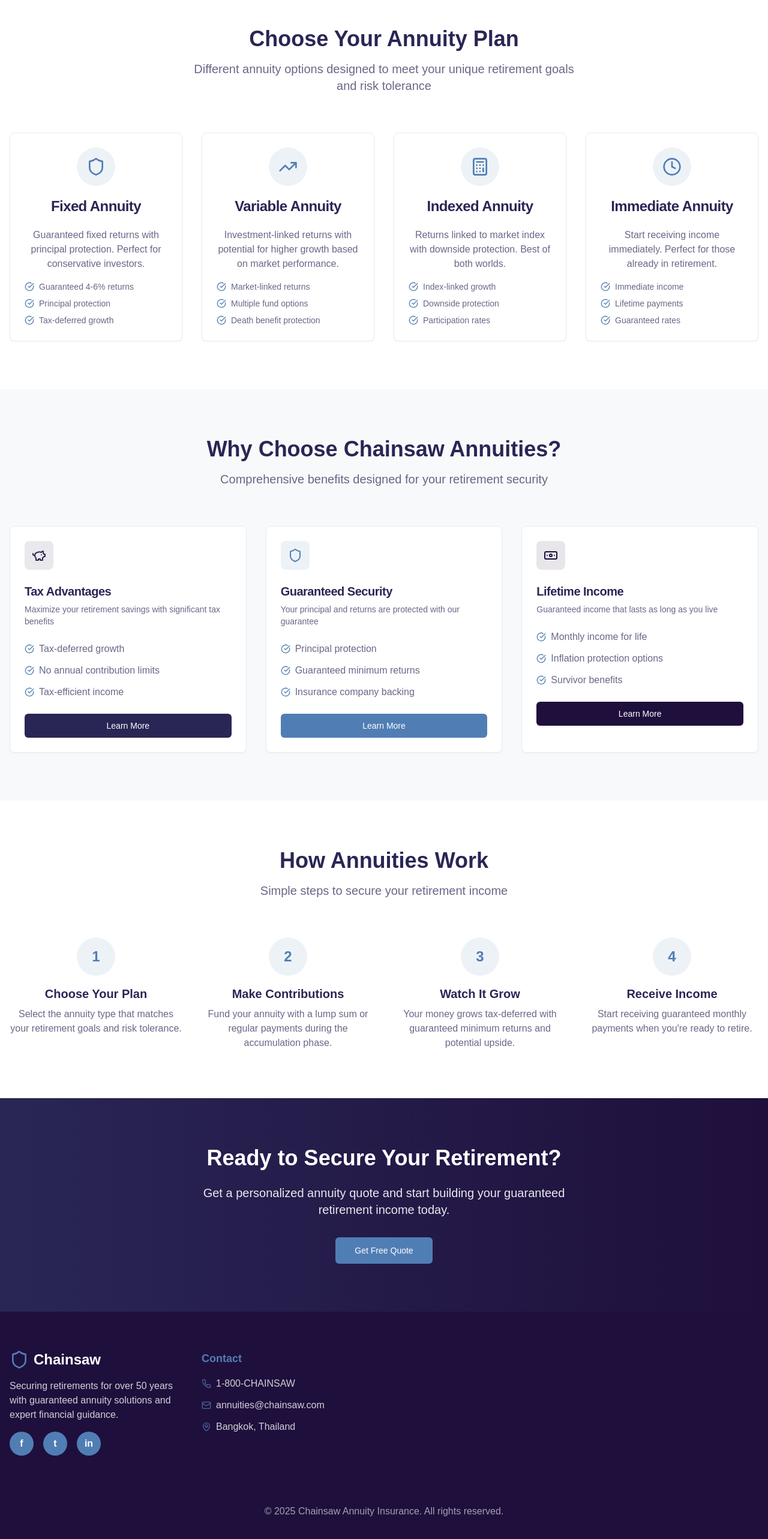
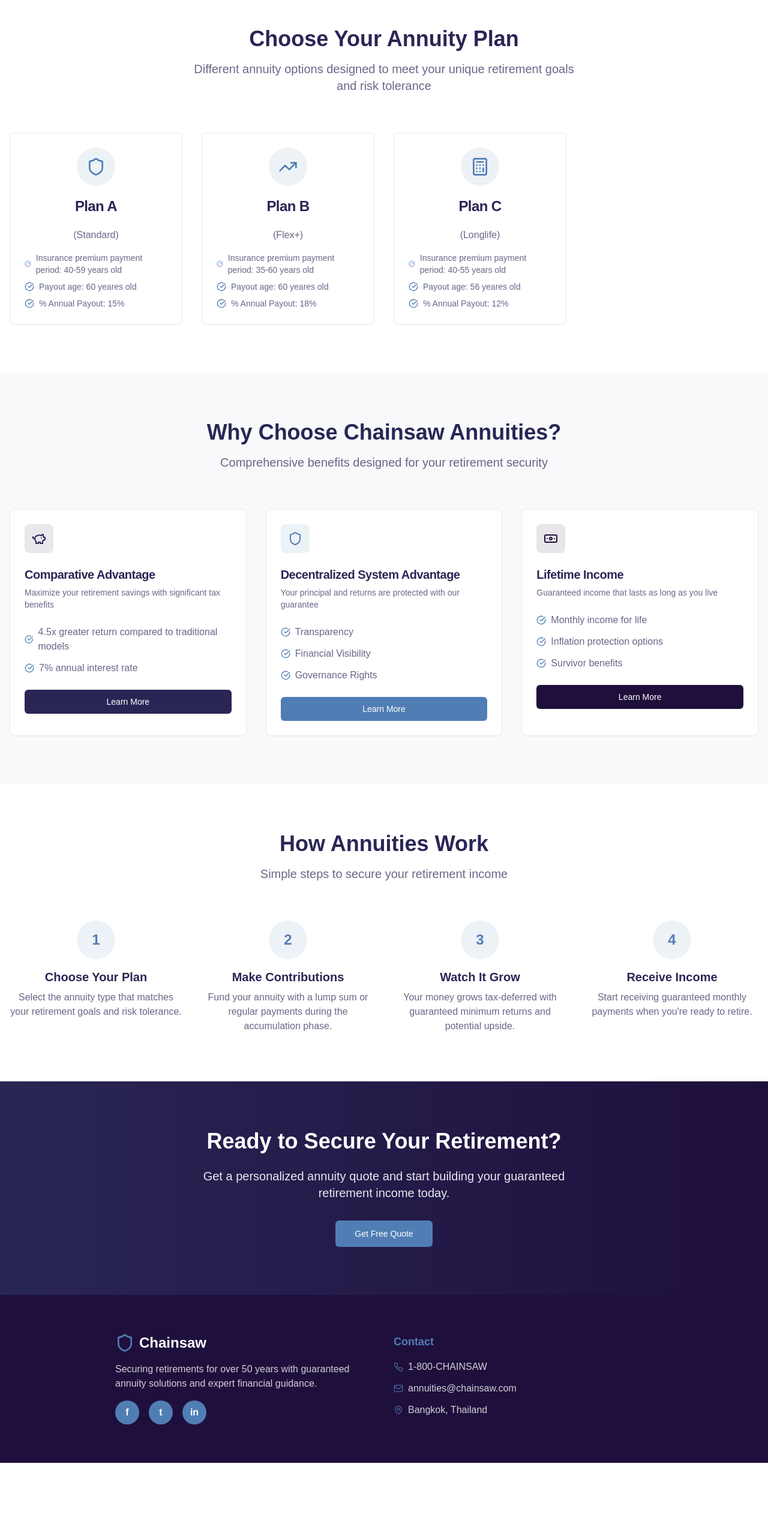
Before and after one commit to catwithasword/chainsaw-insurance, a Next.js app: page / in a window 1280 px wide. Shown: the part 762-3328 px from the top of the page at 60% size. After the commit the page ends 3201 px from the top, so only its background shows below. Built offline with nearby package versions, Linux system fonts and the light colour scheme; no server answers.

Commit message:
fix:change feature

```diff
--- a/components/sections/AnnuityTypesSection.tsx
+++ b/components/sections/AnnuityTypesSection.tsx
@@ -17,24 +17,24 @@ export default function AnnuityTypesSection() {
               <div className="w-16 h-16 bg-accent/10 rounded-full flex items-center justify-center mx-auto mb-4 group-hover:bg-accent/20 transition-colors">
                 <Shield className="h-8 w-8 text-accent" />
               </div>
-              <CardTitle className="text-primary">Fixed Annuity</CardTitle>
+              <CardTitle className="text-primary">Plan A</CardTitle>
             </CardHeader>
             <CardContent>
               <p className="text-primary/70 text-center mb-4">
-                Guaranteed fixed returns with principal protection. Perfect for conservative investors.
+                (Standard)
               </p>
               <ul className="text-sm text-primary/70 space-y-2">
                 <li className="flex items-center space-x-2">
                   <CheckCircle className="h-4 w-4 text-accent" />
-                  <span>Guaranteed 4-6% returns</span>
+                  <span>Insurance premium payment period: 40-59 years old</span>
                 </li>
                 <li className="flex items-center space-x-2">
                   <CheckCircle className="h-4 w-4 text-accent" />
-                  <span>Principal protection</span>
+                  <span>Payout age: 60 yeares old</span>
                 </li>
                 <li className="flex items-center space-x-2">
                   <CheckCircle className="h-4 w-4 text-accent" />
-                  <span>Tax-deferred growth</span>
+                  <span>% Annual Payout: 15%</span>
                 </li>
               </ul>
             </CardContent>
@@ -44,24 +44,24 @@ export default function AnnuityTypesSection() {
               <div className="w-16 h-16 bg-accent/10 rounded-full flex items-center justify-center mx-auto mb-4 group-hover:bg-accent/20 transition-colors">
                 <TrendingUp className="h-8 w-8 text-accent" />
               </div>
-              <CardTitle className="text-primary">Variable Annuity</CardTitle>
+              <CardTitle className="text-primary">Plan B</CardTitle>
             </CardHeader>
             <CardContent>
               <p className="text-primary/70 text-center mb-4">
-                Investment-linked returns with potential for higher growth based on market performance.
+                (Flex+)
               </p>
               <ul className="text-sm text-primary/70 space-y-2">
                 <li className="flex items-center space-x-2">
                   <CheckCircle className="h-4 w-4 text-accent" />
-                  <span>Market-linked returns</span>
+                  <span>Insurance premium payment period: 35-60 years old</span>
                 </li>
                 <li className="flex items-center space-x-2">
                   <CheckCircle className="h-4 w-4 text-accent" />
-                  <span>Multiple fund options</span>
+                  <span>Payout age: 60 yeares old</span>
                 </li>
                 <li className="flex items-center space-x-2">
                   <CheckCircle className="h-4 w-4 text-accent" />
-                  <span>Death benefit protection</span>
+                  <span>% Annual Payout: 18%</span>
                 </li>
               </ul>
             </CardContent>
@@ -71,51 +71,24 @@ export default function AnnuityTypesSection() {
               <div className="w-16 h-16 bg-accent/10 rounded-full flex items-center justify-center mx-auto mb-4 group-hover:bg-accent/20 transition-colors">
                 <Calculator className="h-8 w-8 text-accent" />
               </div>
-              <CardTitle className="text-primary">Indexed Annuity</CardTitle>
+              <CardTitle className="text-primary">Plan C</CardTitle>
             </CardHeader>
             <CardContent>
               <p className="text-primary/70 text-center mb-4">
-                Returns linked to market index with downside protection. Best of both worlds.
+                (Longlife)
               </p>
               <ul className="text-sm text-primary/70 space-y-2">
                 <li className="flex items-center space-x-2">
                   <CheckCircle className="h-4 w-4 text-accent" />
-                  <span>Index-linked growth</span>
+                  <span>Insurance premium payment period: 40-55 years old</span>
                 </li>
                 <li className="flex items-center space-x-2">
                   <CheckCircle className="h-4 w-4 text-accent" />
-                  <span>Downside protection</span>
+                  <span>Payout age: 56 yeares old</span>
                 </li>
                 <li className="flex items-center space-x-2">
                   <CheckCircle className="h-4 w-4 text-accent" />
-                  <span>Participation rates</span>
-                </li>
-              </ul>
-            </CardContent>
-          </Card>
-          <Card className="border-neutral-gray hover:shadow-lg transition-all hover:border-accent/50 group">
-            <CardHeader className="text-center">
-              <div className="w-16 h-16 bg-accent/10 rounded-full flex items-center justify-center mx-auto mb-4 group-hover:bg-accent/20 transition-colors">
-                <Clock className="h-8 w-8 text-accent" />
-              </div>
-              <CardTitle className="text-primary">Immediate Annuity</CardTitle>
-            </CardHeader>
-            <CardContent>
-              <p className="text-primary/70 text-center mb-4">
-                Start receiving income immediately. Perfect for those already in retirement.
-              </p>
-              <ul className="text-sm text-primary/70 space-y-2">
-                <li className="flex items-center space-x-2">
-                  <CheckCircle className="h-4 w-4 text-accent" />
-                  <span>Immediate income</span>
-                </li>
-                <li className="flex items-center space-x-2">
-                  <CheckCircle className="h-4 w-4 text-accent" />
-                  <span>Lifetime payments</span>
-                </li>
-                <li className="flex items-center space-x-2">
-                  <CheckCircle className="h-4 w-4 text-accent" />
-                  <span>Guaranteed rates</span>
+                  <span>% Annual Payout: 12%</span>
                 </li>
               </ul>
             </CardContent>
--- a/components/sections/BenefitsSection.tsx
+++ b/components/sections/BenefitsSection.tsx
@@ -16,7 +16,7 @@ export default function BenefitsSection() {
               <div className="w-12 h-12 bg-primary/10 rounded-lg flex items-center justify-center mb-4">
                 <PiggyBank className="h-6 w-6 text-primary" />
               </div>
-              <CardTitle className="text-primary text-xl">Tax Advantages</CardTitle>
+              <CardTitle className="text-primary text-xl">Comparative Advantage</CardTitle>
               <CardDescription className="text-primary/70">
                 Maximize your retirement savings with significant tax benefits
               </CardDescription>
@@ -25,16 +25,16 @@ export default function BenefitsSection() {
               <ul className="space-y-3 mb-6">
                 <li className="flex items-center space-x-2">
                   <CheckCircle className="h-4 w-4 text-accent" />
-                  <span className="text-primary/70">Tax-deferred growth</span>
+                  <span className="text-primary/70">4.5x greater return compared to traditional models</span>
                 </li>
                 <li className="flex items-center space-x-2">
                   <CheckCircle className="h-4 w-4 text-accent" />
-                  <span className="text-primary/70">No annual contribution limits</span>
+                  <span className="text-primary/70">7% annual interest rate</span>
                 </li>
-                <li className="flex items-center space-x-2">
+                {/* <li className="flex items-center space-x-2">
                   <CheckCircle className="h-4 w-4 text-accent" />
                   <span className="text-primary/70">Tax-efficient income</span>
-                </li>
+                </li> */}
               </ul>
               <Button className="w-full bg-primary text-white hover:bg-primary/90">Learn More</Button>
             </CardContent>
@@ -44,7 +44,7 @@ export default function BenefitsSection() {
               <div className="w-12 h-12 bg-accent/10 rounded-lg flex items-center justify-center mb-4">
                 <Shield className="h-6 w-6 text-accent" />
               </div>
-              <CardTitle className="text-primary text-xl">Guaranteed Security</CardTitle>
+              <CardTitle className="text-primary text-xl">Decentralized System Advantage</CardTitle>
               <CardDescription className="text-primary/70">
                 Your principal and returns are protected with our guarantee
               </CardDescription>
@@ -53,15 +53,15 @@ export default function BenefitsSection() {
               <ul className="space-y-3 mb-6">
                 <li className="flex items-center space-x-2">
                   <CheckCircle className="h-4 w-4 text-accent" />
-                  <span className="text-primary/70">Principal protection</span>
+                  <span className="text-primary/70">Transparency</span>
                 </li>
                 <li className="flex items-center space-x-2">
                   <CheckCircle className="h-4 w-4 text-accent" />
-                  <span className="text-primary/70">Guaranteed minimum returns</span>
+                  <span className="text-primary/70">Financial Visibility</span>
                 </li>
                 <li className="flex items-center space-x-2">
                   <CheckCircle className="h-4 w-4 text-accent" />
-                  <span className="text-primary/70">Insurance company backing</span>
+                  <span className="text-primary/70">Governance Rights</span>
                 </li>
               </ul>
               <Button className="w-full bg-accent text-accent-foreground hover:bg-accent/90">Learn More</Button>
--- a/components/sections/Footer.tsx
+++ b/components/sections/Footer.tsx
@@ -4,16 +4,16 @@ export default function Footer() {
   return (
     <footer id="contact" className="bg-accent-dark text-primary-foreground py-16">
       <div className="container mx-auto px-4">
-        <div className="grid grid-cols-1 md:grid-cols-4 gap-8">
-          <div>
-            <div className="flex items-center space-x-2 mb-4">
+        <div className="grid grid-cols-1 md:grid-cols-2 gap-8 max-w-4xl mx-auto">
+          <div className="text-center md:text-left">
+            <div className="flex items-center justify-center md:justify-start space-x-2 mb-4">
               <Shield className="h-8 w-8 text-accent" />
               <span className="text-2xl font-bold">Chainsaw</span>
             </div>
             <p className="opacity-80 mb-4">
               Securing retirements for over 50 years with guaranteed annuity solutions and expert financial guidance.
             </p>
-            <div className="flex space-x-4">
+            <div className="flex space-x-4 justify-center md:justify-start">
               <div className="w-10 h-10 bg-accent rounded-full flex items-center justify-center">
                 <span className="text-accent-foreground font-bold">f</span>
               </div>
@@ -25,27 +25,24 @@ export default function Footer() {
               </div>
             </div>
           </div>
-          <div>
+          <div className="text-center md:text-left">
             <h3 className="text-lg font-semibold mb-4 text-accent">Contact</h3>
             <div className="space-y-3 opacity-80">
-              <div className="flex items-center space-x-2">
+              <div className="flex items-center justify-center md:justify-start space-x-2">
                 <Phone className="h-4 w-4 text-accent" />
                 <span>1-800-CHAINSAW</span>
               </div>
-              <div className="flex items-center space-x-2">
+              <div className="flex items-center justify-center md:justify-start space-x-2">
                 <Mail className="h-4 w-4 text-accent" />
                 <span>annuities@chainsaw.com</span>
               </div>
-              <div className="flex items-center space-x-2">
+              <div className="flex items-center justify-center md:justify-start space-x-2">
                 <MapPin className="h-4 w-4 text-accent" />
                 <span>Bangkok, Thailand</span>
               </div>
             </div>
           </div>
         </div>
-        <div className="border-t border-primary/20 mt-12 pt-8 text-center opacity-60">
-          <p>&copy; 2025 Chainsaw Annuity Insurance. All rights reserved.</p>
-        </div>
       </div>
     </footer>
   )
--- a/components/sections/HeroSection.tsx
+++ b/components/sections/HeroSection.tsx
@@ -172,7 +172,8 @@ export default function HeroSection() {
                   <option value="variable">Variable Annuity</option>
                   <option value="indexed">Indexed Annuity</option>
                   <option value="immediate">Immediate Annuity</option>
-                </select>                <Button
+                </select>
+                <Button
                   type="submit"
                   className="w-full bg-accent text-accent-foreground hover:bg-accent/90 py-3"
                 >
```
